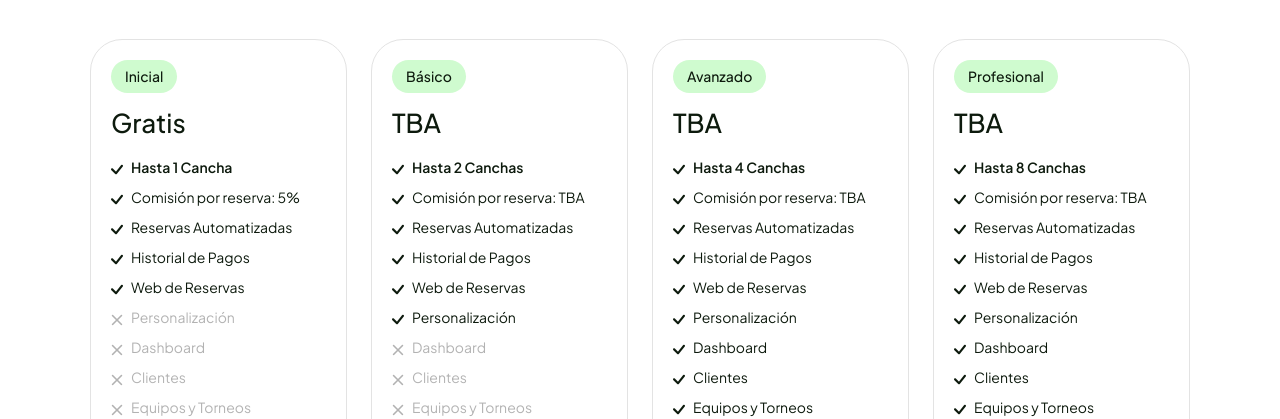
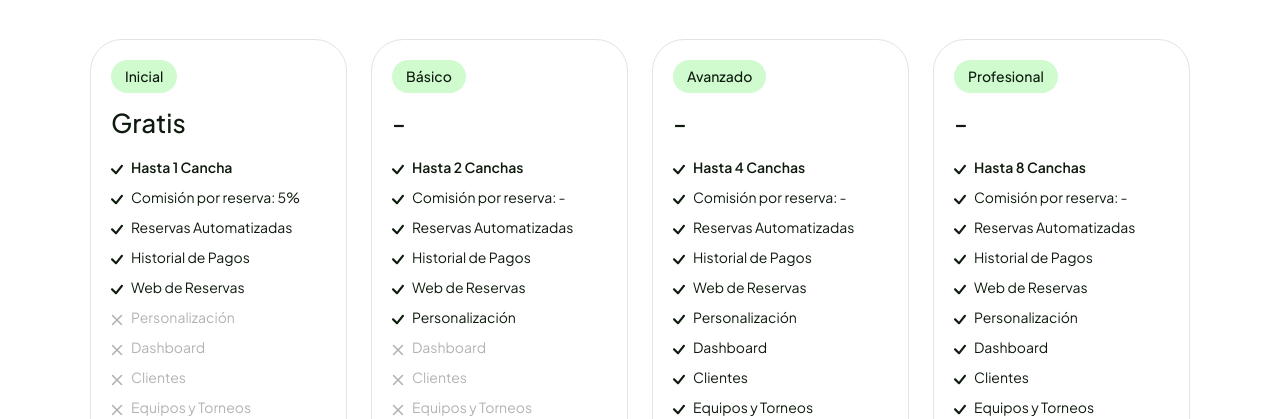
Before and after one commit to Clubweb-saas/clubweb.ar, a plain HTML site: page planes-y-precios.html in a window 1280 px wide. Shown: the part 376-795 px from the top of the page. Drawn offline with Linux system fonts and the light colour scheme; a web font is replaced by a local one.

Commit message:
Add files via upload

```diff
--- a/planes-y-precios.html
+++ b/planes-y-precios.html
@@ -165,10 +165,10 @@
 								<div class="top-banner d-md-flex">
 									<div class="pack-name fw-500">Básico</div>
 								</div> <!-- /.top-banner -->
-								<div class="price fw-500">TBA</div>
+								<div class="price fw-500">-</div>
 								<ul class="pr-feature-one style-none">
 									<li><span>Hasta 2 Canchas</span></li>
-									<li>Comisión por reserva: TBA</li>
+									<li>Comisión por reserva: -</li>
 									<li>Reservas Automatizadas</li>
 									<li>Historial de Pagos</li>
 									<li>Web de Reservas</li>
@@ -188,10 +188,10 @@
 								<div class="top-banner d-md-flex">
 									<div class="pack-name fw-500">Avanzado</div>
 								</div> <!-- /.top-banner -->
-								<div class="price fw-500">TBA</div>
+								<div class="price fw-500">-</div>
 								<ul class="pr-feature-one style-none">
 									<li><span>Hasta 4 Canchas</span></li>
-									<li>Comisión por reserva: TBA</li>
+									<li>Comisión por reserva: -</li>
 									<li>Reservas Automatizadas</li>
 									<li>Historial de Pagos</li>
 									<li>Web de Reservas</li>
@@ -209,10 +209,10 @@
 								<div class="top-banner d-md-flex">
 									<div class="pack-name fw-500">Profesional</div>
 								</div> <!-- /.top-banner -->
-								<div class="price fw-500">TBA</div>
+								<div class="price fw-500">-</div>
 								<ul class="pr-feature-one style-none">
 									<li><span>Hasta 8 Canchas</span></li>
-									<li>Comisión por reserva: TBA</li>
+									<li>Comisión por reserva: -</li>
 									<li>Reservas Automatizadas</li>
 									<li>Historial de Pagos</li>
 									<li>Web de Reservas</li>
@@ -240,11 +240,11 @@
 			<!-- === Partner Section Five === -->
 			<div class="partner-section-five position-relative">
 				<div class="wrapper m-auto">
-					<div class="d-xl-flex col-lg-12 text-center justify-content-center">
+					<div class="d-xl-flex col-lg-12 justify-content-center">
 						<h3 class="title d-flex lg-pb-30">Una plataforma que trabaja<br> por y para vos</h3>
 					</div>
 					<div class="col-lg-7 col-md-9 m-auto text-center wow fadeInUp">
-						<a href="signup.html" class="btn-two mt-40 fw-500 tran1s">Probar gratis por 30 días</a>
+						<a href="https://www.clubweb.ar/crear-mi-club-web" class="btn-two mt-40 fw-500 tran1s">Probar gratis por 30 días</a>
 					</div>
 				</div>
 			</div>
@@ -335,5 +335,4 @@
 		<script src="js/theme.js"></script>
 		</div> <!-- /.main-page-wrapper -->
 	</body>
-
 </html>
```
Also changed, not shown: index.html (+5 -6 lines), preguntas-frecuentes.html (+2 -3 lines).
